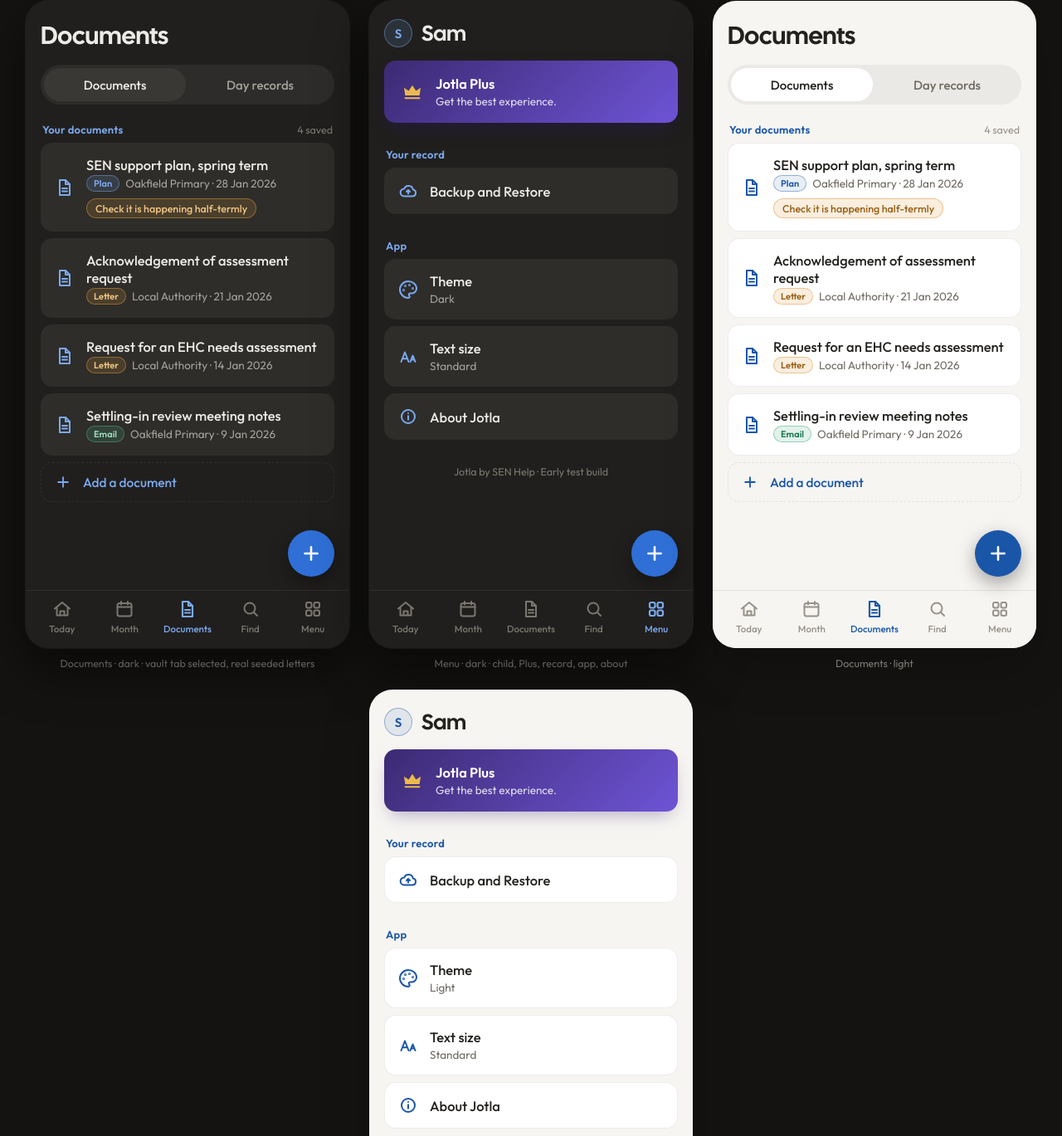
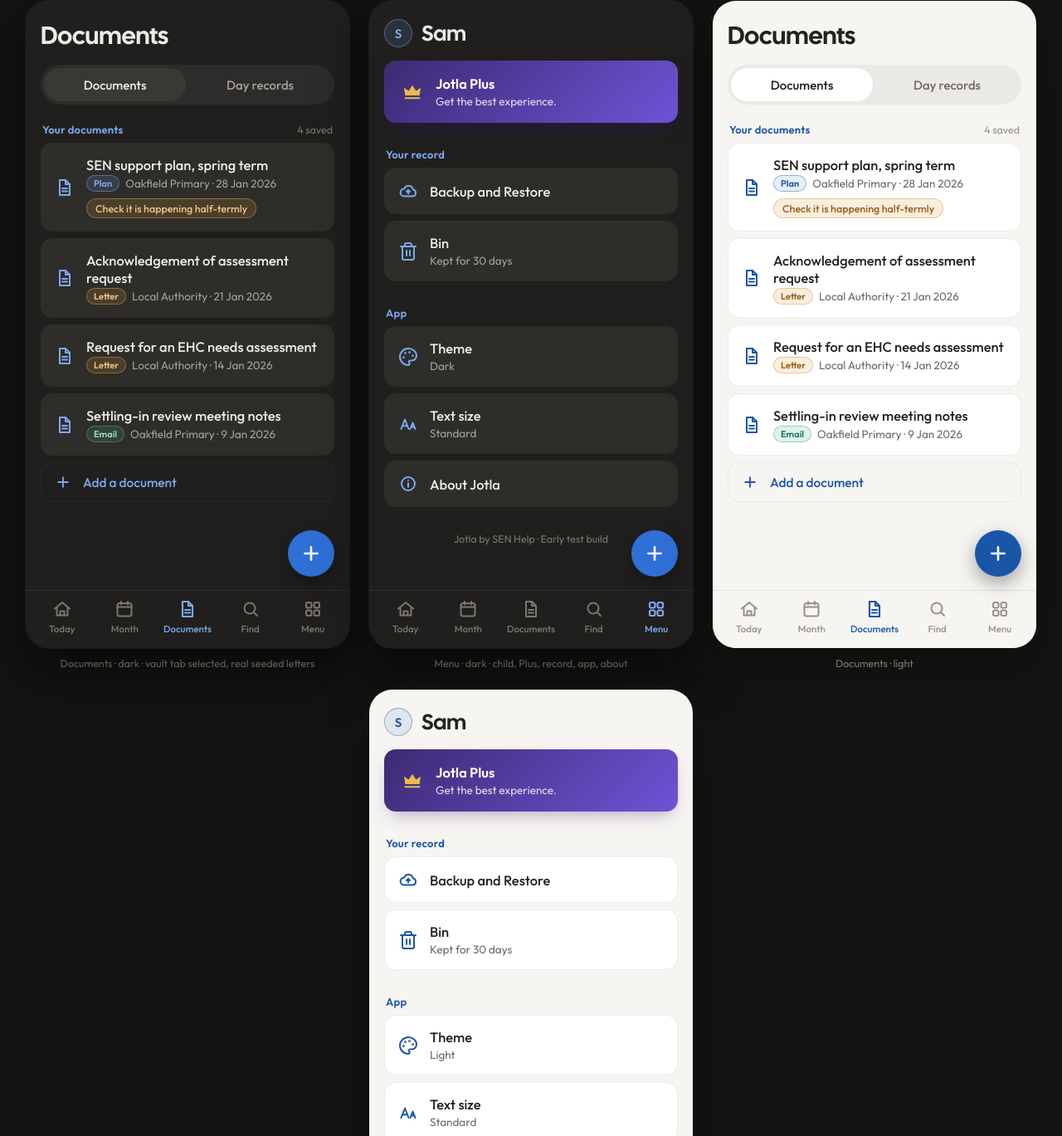
Before and after one commit to okbupe/jotla, a plain HTML site: page design-handoff/redesign-2026-08/lookdev-002.html in a window 1280 px wide. Shown: the part 2518-3887 px from the top of the page at 83% size. Drawn offline with Linux system fonts and the light colour scheme.

Commit message:
design: Bin row returns to Menu under Your record (trash icon, kept 30 days)

```diff
--- a/design-handoff/redesign-2026-08/lookdev-002.html
+++ b/design-handoff/redesign-2026-08/lookdev-002.html
@@ -378,6 +378,7 @@
     <g id="i-pulse"><path d="M3 12h4l2.5-7 4 14 2.5-7H21"/></g><!-- the Jotla dysregulation symbol (Bupe, 2026-08-06) -->
     <g id="i-camera"><path d="M4 8.5h3l1.3-2h7.4L17 8.5h3a1.5 1.5 0 0 1 1.5 1.5v8A1.5 1.5 0 0 1 20 19.5H4A1.5 1.5 0 0 1 2.5 18v-8A1.5 1.5 0 0 1 4 8.5Z"/><circle cx="12" cy="13.5" r="3.2"/></g>
     <g id="i-lock"><rect x="5" y="10.5" width="14" height="9.5" rx="2.5"/><path d="M8 10.5V8a4 4 0 0 1 8 0v2.5"/></g>
+    <g id="i-trash"><path d="M3 6h18"/><path d="M8 6V4a2 2 0 0 1 2-2h4a2 2 0 0 1 2 2v2"/><path d="M19 6v14a2 2 0 0 1-2 2H7a2 2 0 0 1-2-2V6"/><path d="M10 11v6"/><path d="M14 11v6"/></g>
     <g id="i-plus"><path d="M12 5v14M5 12h14"/></g>
     <g id="i-chevR"><path d="m9 5 7 7-7 7"/></g>
     <g id="i-chevL"><path d="m15 5-7 7 7 7"/></g>
@@ -846,6 +847,13 @@
           <svg class="ic" viewBox="0 0 24 24" fill="none" stroke="currentColor" stroke-width="2" stroke-linecap="round" stroke-linejoin="round"><use href="#i-cloudup"/></svg>
           <div class="body"><div class="title">Backup and Restore</div></div>
         </div>
+        <div class="row">
+          <svg class="ic" viewBox="0 0 24 24" fill="none" stroke="currentColor" stroke-width="2" stroke-linecap="round" stroke-linejoin="round"><use href="#i-trash"/></svg>
+          <div class="body">
+            <div class="title">Bin</div>
+            <div class="sub">Kept for 30 days</div>
+          </div>
+        </div>
 
         <div class="section">App</div>
         <div class="row">
@@ -991,6 +999,13 @@
         <div class="row">
           <svg class="ic" viewBox="0 0 24 24" fill="none" stroke="currentColor" stroke-width="2" stroke-linecap="round" stroke-linejoin="round"><use href="#i-cloudup"/></svg>
           <div class="body"><div class="title">Backup and Restore</div></div>
+        </div>
+        <div class="row">
+          <svg class="ic" viewBox="0 0 24 24" fill="none" stroke="currentColor" stroke-width="2" stroke-linecap="round" stroke-linejoin="round"><use href="#i-trash"/></svg>
+          <div class="body">
+            <div class="title">Bin</div>
+            <div class="sub">Kept for 30 days</div>
+          </div>
         </div>
 
         <div class="section">App</div>
```
Also changed, not shown: design-handoff/redesign-2026-08/README.md.
